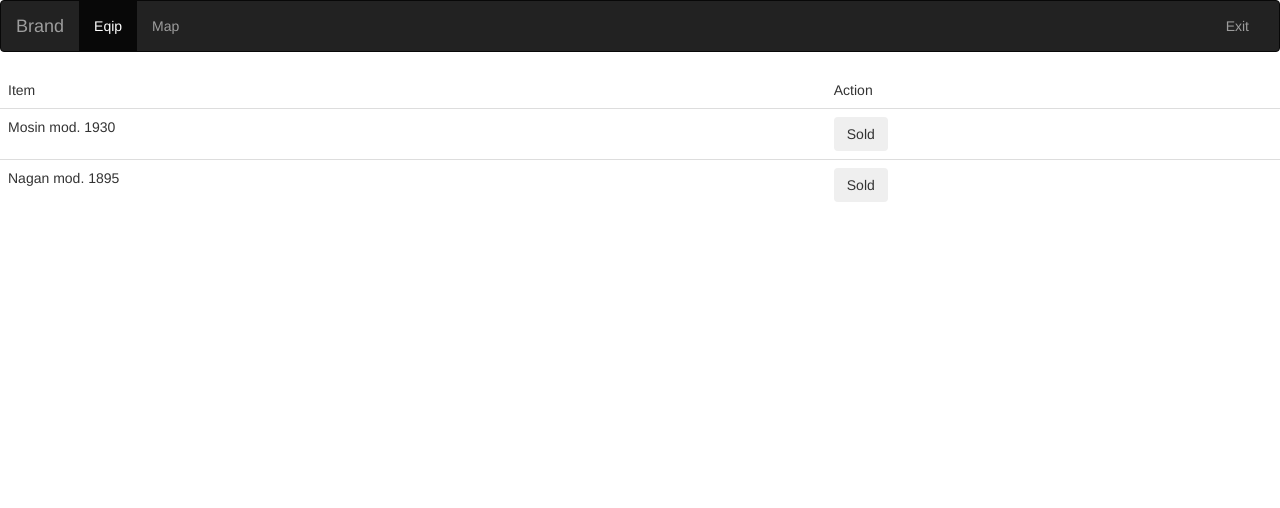
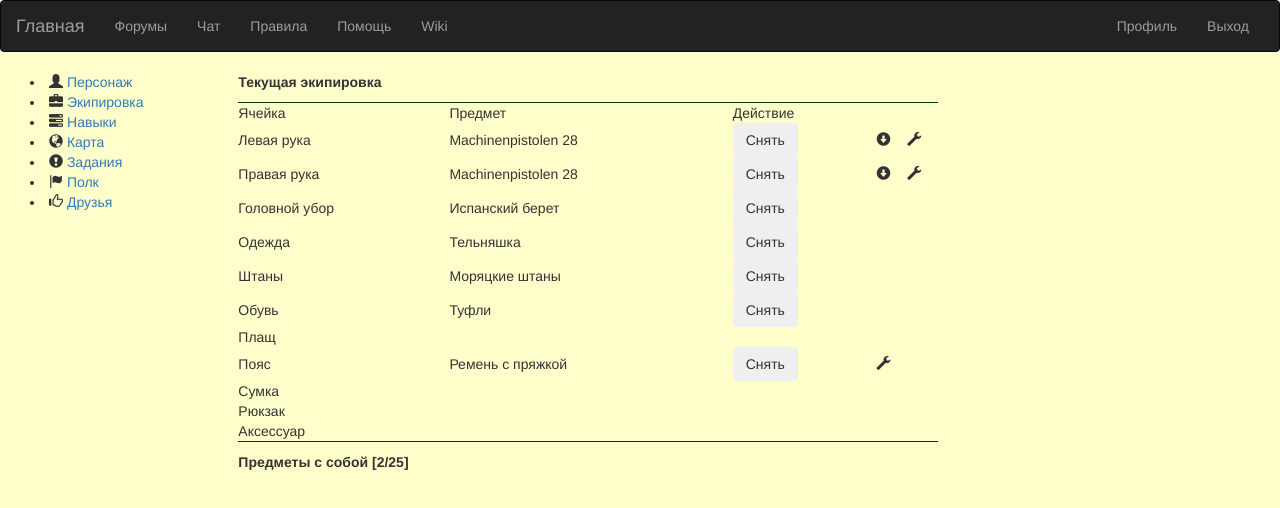
Before and after one commit to Sandromor/NoPasaran, a plain HTML site: page equip.html in a window 1280 px wide. Drawn offline with nearby package versions, Linux system fonts and the light colour scheme.

Commit message:
Стилистически обновил стр эквипа
... но не до конца, нет даже набросков того, как может выглядеть
инвентарь

```diff
--- a/equip.html
+++ b/equip.html
@@ -1,5 +1,5 @@
 <!DOCTYPE html>
-<html lang="en">
+<html>
   <head>
     <meta charset="utf-8">
     <meta http-equiv="X-UA-Compatible" content="IE=edge">
@@ -7,8 +7,11 @@
     <title>No pasaran!</title>
     <!-- Bootstrap -->
     <link href="css/bootstrap.min.css" rel="stylesheet">
+    <style type="text/css">
+      div.progress {width: 300px;}
+    </style>
   </head>
-  <body>
+  <body style="background-color:#FFFFCC;">
     <nav class="navbar navbar-default navbar-inverse">
       <div class="container-fluid">
         <!-- Brand and toggle get grouped for better mobile display -->
@@ -19,41 +22,118 @@
             <span class="icon-bar"></span>
             <span class="icon-bar"></span>
           </button>
-          <a class="navbar-brand" href="#">Brand</a>
+          <a class="navbar-brand" href="#">Главная</a>
         </div>
         <!-- Collect the nav links, forms, and other content for toggling -->
         <div class="collapse navbar-collapse" id="bs-example-navbar-collapse-1">
           <ul class="nav navbar-nav">
-            <li class="active"><a href="#">Eqip <span class="sr-only">(current)</span></a></li>
-            <li><a href="index.html">Map</a></li>
+            <li><a href="#">Форумы</a></li>
+            <li><a href="#">Чат</a></li>
+            <li><a href="rules.html">Правила</a></li>
+            <li><a href="#">Помощь</a></li>
+            <li><a href="https://github.com/Sandromor/NoPasaran/wiki">Wiki</a></li>
             </li>
           </ul>
 
           <ul class="nav navbar-nav navbar-right">
-            <li><a href="#">Exit</a></li>
+            <li><a href="profile.html">Профиль</a></li>
+            <li><a href="autorisation.html">Выход</a></li>
           </ul>
         </div><!-- /.navbar-collapse -->
       </div><!-- /.container-fluid -->
     </nav>
 
-    <table class="table table-hover">
+    <div class="container-fluid">
+      <div class="row-fluid">
+        <div class="col-md-2"> <!--Sidebar content-->
+          <li><span class="glyphicon glyphicon-user"></span><a href="index2.html"> Персонаж</a></li>
+          <li><span class="glyphicon glyphicon-briefcase"></span><a href="equip.html">  Экипировка</a></li>
+          <li><span class="glyphicon glyphicon-tasks"></span><a href="parameters.html"> Навыки</a></li>
+          <li><span class="glyphicon glyphicon-globe"></span><a href="map.html"> Карта</a></li>
+          <li><span class="glyphicon glyphicon-exclamation-sign"></span><a href="quests.html"> Задания</a></li>
+          <li><span class="glyphicon glyphicon-flag"></span><a href="clan.html"> Полк</a></li>
+          <li><span class="glyphicon glyphicon-thumbs-up"></span><a href="friends.html"> Друзья</a></li>
+        </div>
+        <div class="col-md-10"> <!--Body content-->
+          <div><b>Текущая экипировка</b></div>
+          <p></p>
+              <table border="0" cellspacing="1" cellpadding="5" width="700" style="border-bottom:1px solid #003300; border-top:1px solid #003300;">
                 <thead>
                   <tr>
-          <td>Item</td>
-          <td>Action</td>
+                    <td>Ячейка</td>
+                    <td>Предмет</td>
+                    <td>Действие</td>
                   </tr>
                 </thead>
                 <tbody>
                   <tr>
-          <td>Mosin mod. 1930</td>
-          <td><button class="btn">Sold</button></td>
+                    <td>Левая рука </td>
+                    <td> Machinenpistolen 28</td>
+                    <td><button class="btn">Снять</button></td>
+                    <td><span class="glyphicon glyphicon-circle-arrow-down"></span></td>
+                    <td><span class="glyphicon glyphicon-wrench"></span></td>
                   </tr>
                   <tr>
-          <td>Nagan mod. 1895</td>
-          <td><button class="btn">Sold</button></td>
+                    <td>Правая рука </td>
+                    <td> Machinenpistolen 28</td>
+                    <td><button class="btn">Снять</button></td>
+                    <td><span class="glyphicon glyphicon-circle-arrow-down"></span></td>
+                    <td><span class="glyphicon glyphicon-wrench"></span></td>
+                  </tr>
+                  <tr>
+                    <td>Головной убор </td>
+                    <td> Испанский берет</td>
+                    <td><button class="btn">Снять</button></td>
+                  </tr>
+                  <tr>
+                    <td>Одежда </td>
+                    <td> Тельняшка</td>
+                    <td><button class="btn">Снять</button></td>
+                  </tr>
+                  <tr>
+                    <td>Штаны </td>
+                    <td> Моряцкие штаны</td>
+                    <td><button class="btn">Снять</button></td>
+                  </tr>
+                  <tr>
+                    <td>Обувь </td>
+                    <td> Туфли</td>
+                    <td><button class="btn">Снять</button></td>
+                  </tr>
+                  <tr>
+                    <td>Плащ </td>
+                    <td></td>
+                    <td></td>
+                  </tr>
+                  <tr>
+                    <td>Пояс </td>
+                    <td> Ремень с пряжкой</td>
+                    <td><button class="btn">Снять</button></td>
+                    <td><span class="glyphicon glyphicon-wrench"></span></td>
+                  </tr>
+                  <tr>
+                    <td>Сумка </td>
+                    <td></td>
+                    <td></td>
+                  </tr>
+                  <tr>
+                    <td>Рюкзак </td>
+                    <td></td>
+                    <td></td>
+                  </tr>
+                  <tr>
+                    <td>Аксессуар </td>
+                    <td></td>
+                    <td></td>
                   </tr>
                 </tbody>
               </table>
+          <p></p>
+          <div><b>Предметы с собой [2/25]</b></div>
+          <p></p>
+        </div>
+      </div>
+    </div>
     <!-- jQuery (necessary for Bootstrap's JavaScript plugins) -->
     <script src="https://ajax.googleapis.com/ajax/libs/jquery/1.11.2/jquery.min.js"></script>
     <!-- Include all compiled plugins (below), or include individual files as needed -->
```
Lines whose indentation alone changed are shown as unchanged.
